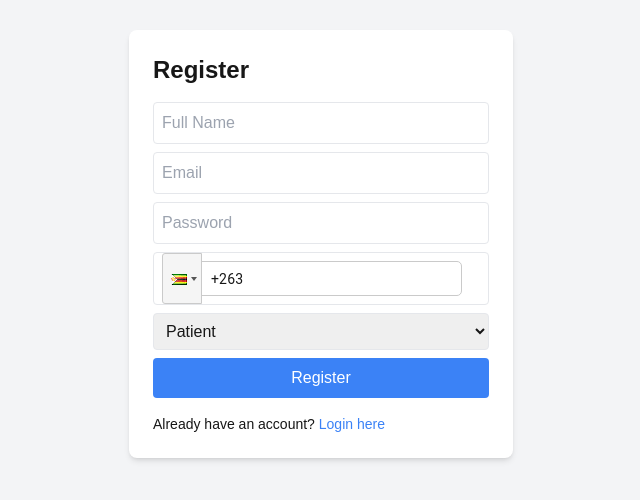
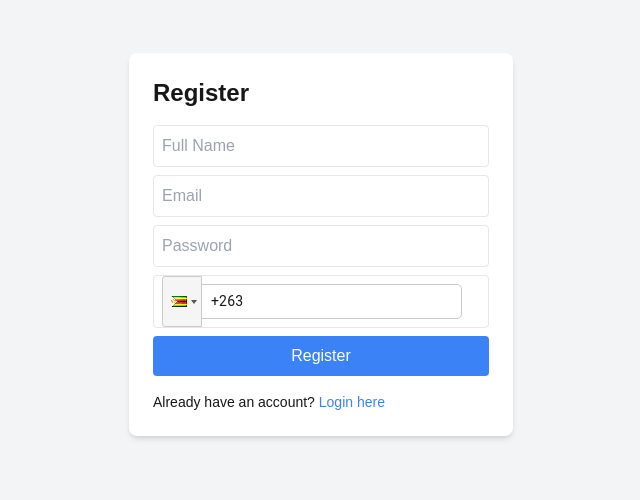
Before and after one commit to MnqobiSD2018/hbs, a Next.js app: page /register in a window 1280 px wide. Shown: the part 156-656 px from the top of the page, without its empty margins (319-959 px from the left). Built offline with nearby package versions, Linux system fonts and the light colour scheme.

Commit message:
- Changed registration page to only allow users to register

```diff
--- a/pages/register.js
+++ b/pages/register.js
@@ -86,9 +86,10 @@ export default function Register() {
             required
           />
           <select
-            className="p-2 border rounded mb-2"
+            className="p-2 border rounded mb-2 visibility: hidden"
             value={role}
             onChange={(e) => setRole(e.target.value)}
+
           >
             <option value="patient">Patient</option>
             <option value="admin">Admin</option>
```
